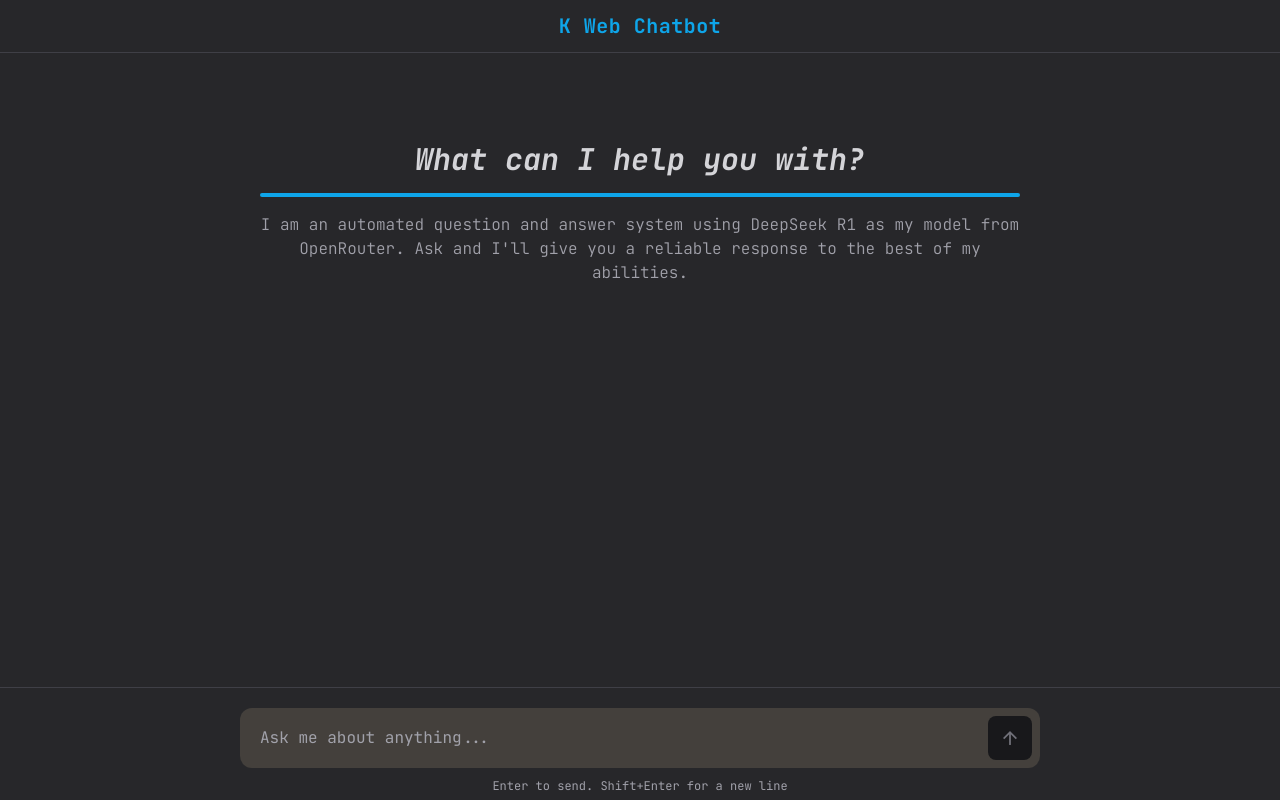
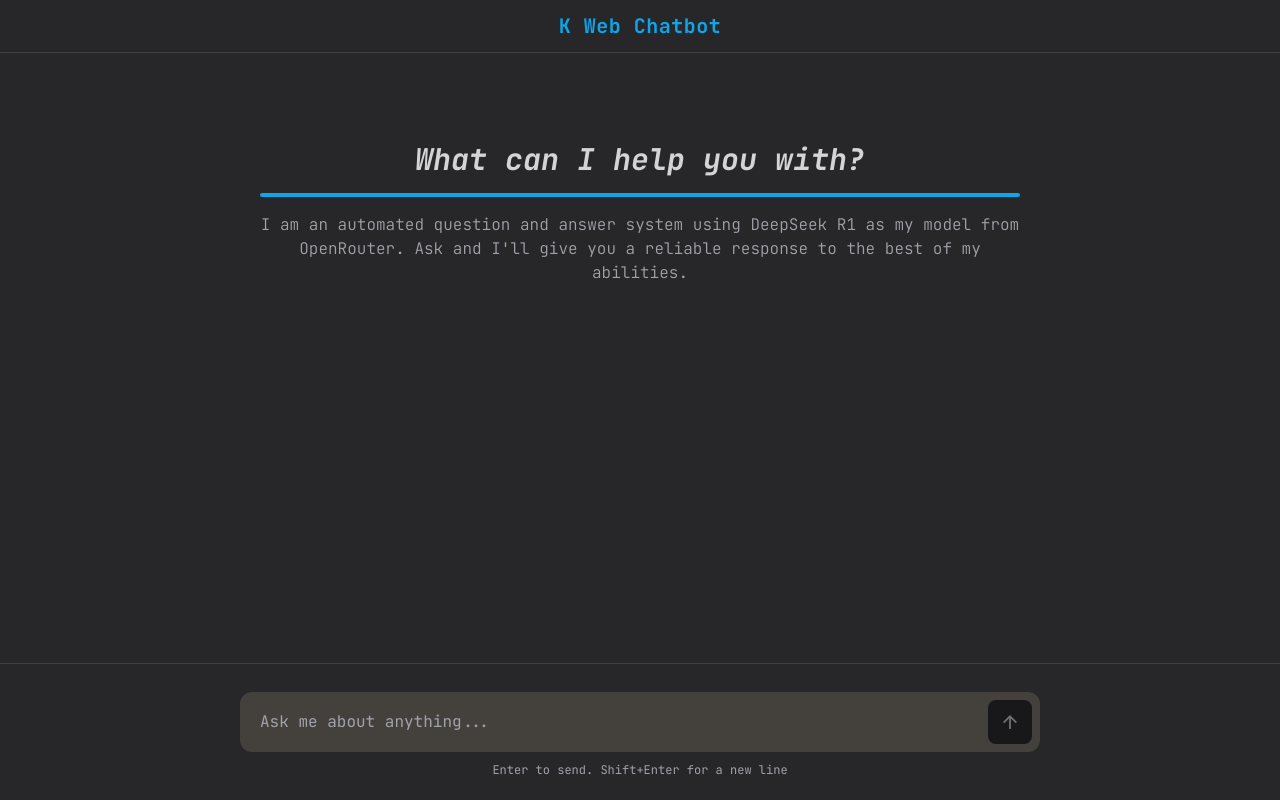
Before and after one commit to codeyabyab/k-web-chatbot, a React (Vite) app: page / in a window 1280 px wide. Built offline with nearby package versions, Linux system fonts and the light colour scheme; no server answers.

Commit message:
Update website to have fixed footer padding

```diff
--- a/src/App.jsx
+++ b/src/App.jsx
@@ -44,7 +44,7 @@ function App() {
           </div>
         </main>
 
-        <footer className="border-t border-zinc-700 px-5 pb-[max(1rem,env(safe-are-inset-bottom)) pt-3]">
+        <footer className="border-t border-zinc-700 px-5 pb-[max(1rem,env(safe-area-inset-bottom))] pt-2">
           <div className="mx-auto max-w-[800px]">
             <FormSection generateResponse={generateResponse} disabled={loading}/>
           </div>
```
